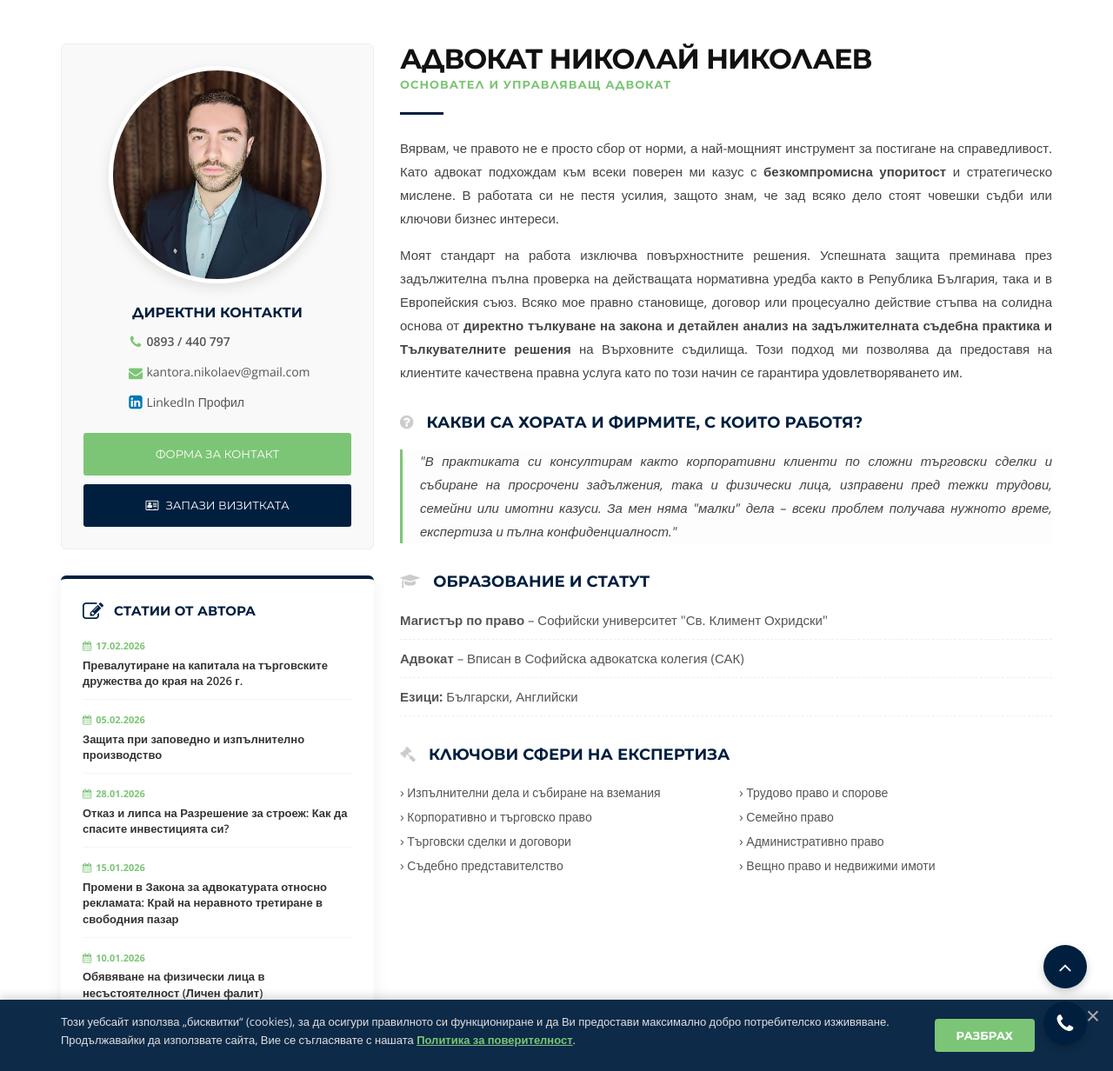
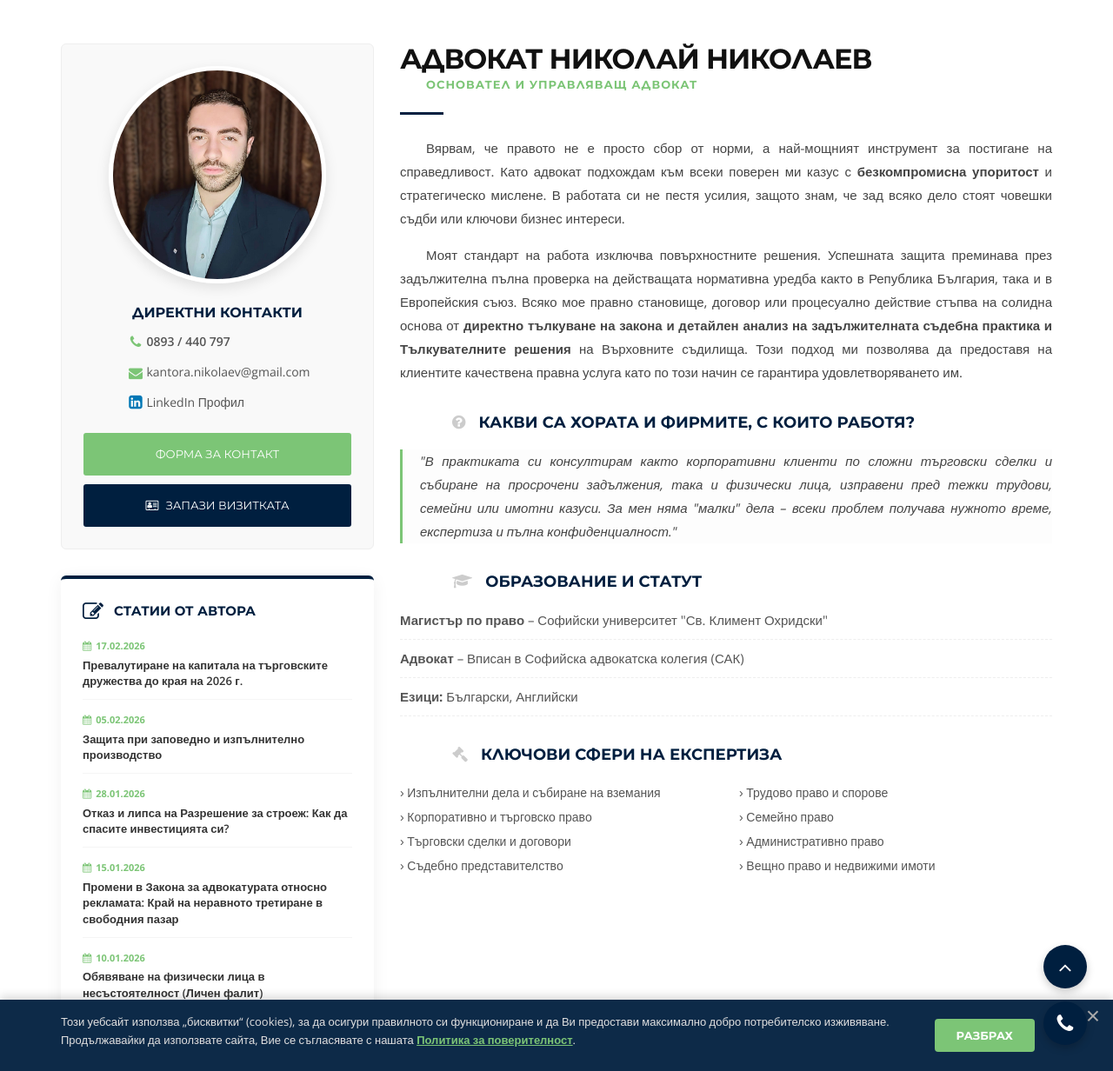
Before and after one commit to NikolaiNikolaev/law-page, a Jekyll site: the page built from kolektiv/advokat-nikolai-nikolaev.html, in a window 1280 px wide and 1400 px high, scrolled down 382 px. Shown: the part 168-1400 px from the top of the window at 87% size. Built offline with Jekyll 4.4.1, drawn with Linux system fonts in a browser that asks for light colours.

Commit message:
Update advokat-nikolai-nikolaev.html

```diff
--- a/kolektiv/advokat-nikolai-nikolaev.html
+++ b/kolektiv/advokat-nikolai-nikolaev.html
@@ -22,6 +22,19 @@
     <meta name="twitter:image" content="https://nikolainikolaev.github.io/law-page/img/snimka-nikolai.jpg">
 
     {% include header.html %}
+
+    <style>
+        /* Автоматична табулация (един пръст разстояние) за абзаци */
+        .col-md-8 p, .col-md-8 h3, .col-md-8 h4 {
+            text-indent: 30px;
+        }
+        /* Премахваме табулацията за първия абзац след заглавие */
+        .col-md-8 h2 + p,
+        .col-md-8 h3 + p,
+        .col-md-8 h4 + p {
+            text-indent: 0 !important;
+        }
+    </style>
 
     <header class="header" style="padding: 160px 0 120px 0; background: url(../img/финал.jpg) center/cover no-repeat fixed; position: relative; margin-bottom: 50px;">
         <div style="position: absolute; top: 0; left: 0; right: 0; bottom: 0; background: rgba(0, 0, 0, 0.6); z-index: 0;"></div>
```
